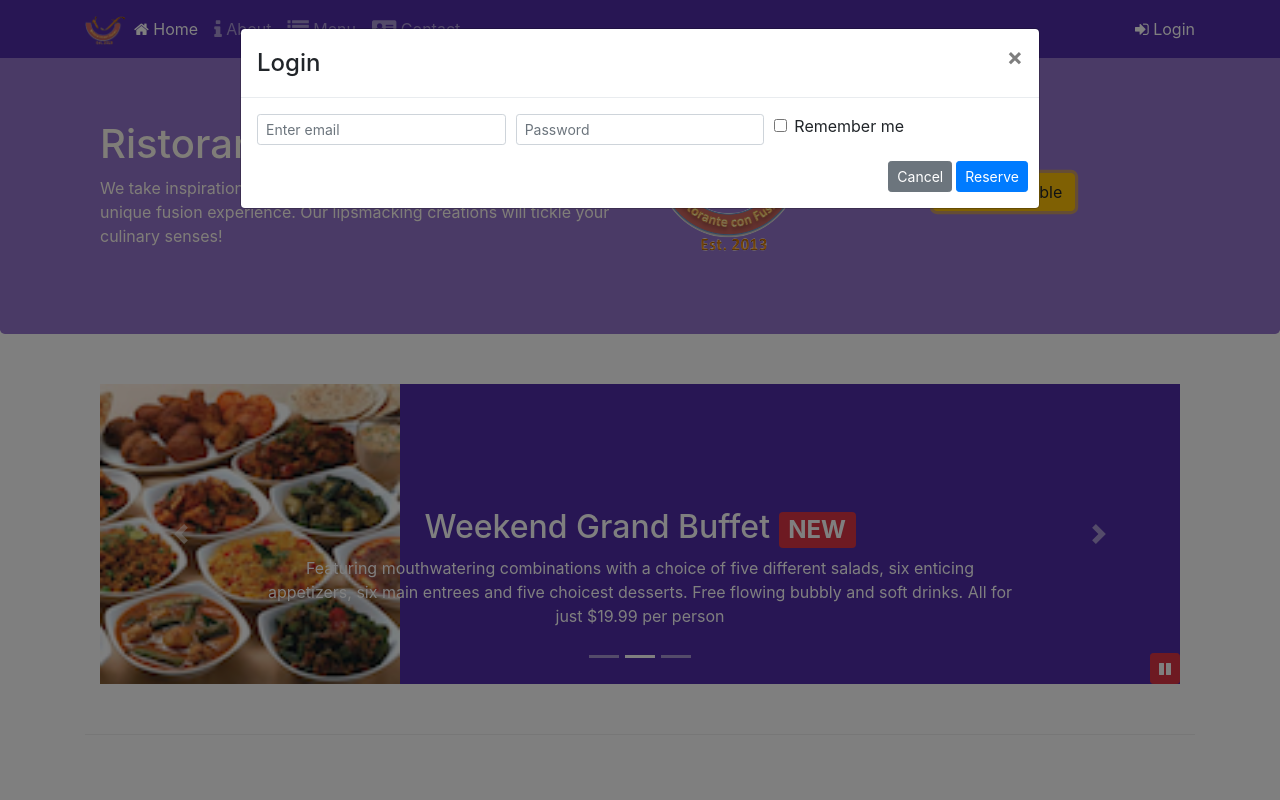
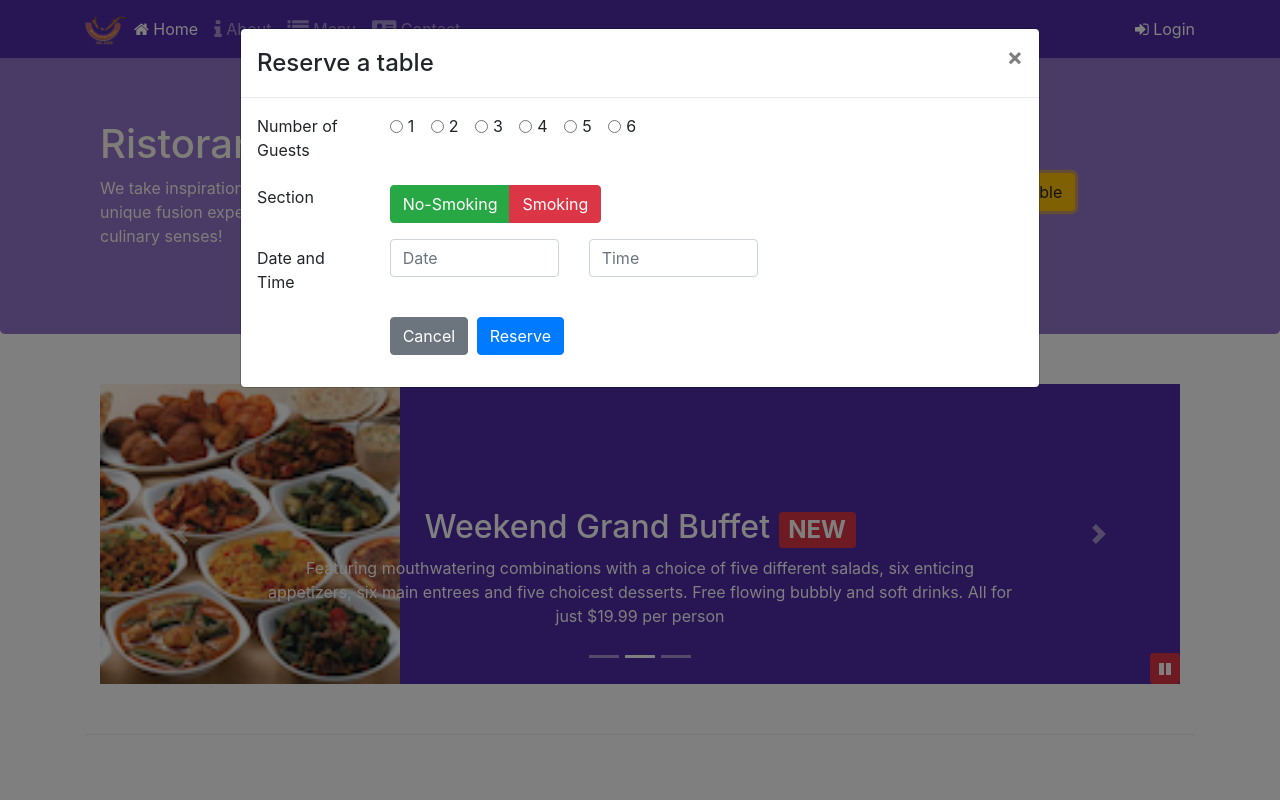
Before and after one commit to Dwightu/BootStrap, a website: page index.html in a window 1280 px wide. Both pictures are taken after a click on the button "Reserve a table". Shown: the top 800 px of the page. Drawn offline with nearby package versions, Linux system fonts and the light colour scheme.

Commit message:
deployment

```diff
--- a/css/styles-old.css
+++ b/css/styles-old.css
@@ -17,7 +17,7 @@
 }
 
 .jumbotron{
-    paddind:70px 30px 70px 30px;
+    padding:70px 30px 70px 30px;
     margin:0px auto;
     background: #9575cd;
     color: #ffffff
--- a/css/styles.scss
+++ b/css/styles.scss
@@ -76,3 +76,21 @@ body{
     position: absolute;
     bottom: 0px;
 }
+
+#Reserve{
+    .modal-header{
+        background-color: $background-dark;
+    }
+}
+
+.modal-title{
+    color:$lt-gray ;
+}
+
+.close{
+    color: $lt-gray;
+}
+
+.modal-body{
+    background-color: $background-pale;
+}
--- a/index.html
+++ b/index.html
@@ -35,52 +35,90 @@
                                 class="fa fa-address-card fa-lg"></span> Contact</a></li>
                 </ul>
                 <span class="navbar-text">
-                    <a data-toggle="modal" data-target="#loginModal">
+                    <a id="login">
+                        <!-- <a data-toggle="modal" id="loginModal" data-target="#loginModal"></a> -->
                         <span class="fa fa-sign-in"></span> Login</a>
                 </span>
             </div>
         </div>
     </nav>
+
     <div id="Reserve" class="modal fade" role="dialog">
         <div class="modal-dialog modal-lg" role="content">
             <!-- Modal content-->
             <div class="modal-content">
                 <div class="modal-header">
-                    <h4 class="modal-title">Login </h4>
+                    <h4 class="modal-title">Reserve a table </h4>
                     <button type="button" class="close" data-dismiss="modal">&times;</button>
                 </div>
                 <div class="modal-body">
-                    <form>
-                        <div class="form-row">
-                            <div class="form-group col-sm-4">
-                                <label class="sr-only" for="exampleInputEmail3">Email address</label>
-                                <input type="email" class="form-control form-control-sm mr-1" id="exampleInputEmail3"
-                                    placeholder="Enter email">
+                    <dl class="row">
+                        <legend class="col-form-label col-sm-2 pt-0">Number of Guests</legend>
+                        <div class="col-sm-6">
+                            <div class="form-check form-check-inline">
+                                <input class="form-check-input" type="radio" name="inlineRadioOptions"
+                                    id="inlineRadio1" value="option1">
+                                <label class="form-check-label" for="inlineRadio1">1</label>
                             </div>
-                            <div class="form-group col-sm-4">
-                                <label class="sr-only" for="exampleInputPassword3">Password</label>
-                                <input type="password" class="form-control form-control-sm mr-1"
-                                    id="exampleInputPassword3" placeholder="Password">
+                            <div class="form-check form-check-inline">
+                                <input class="form-check-input" type="radio" name="inlineRadioOptions"
+                                    id="inlineRadio2" value="option2">
+                                <label class="form-check-label" for="inlineRadio2">2</label>
                             </div>
-                            <div class="col-sm-auto">
-                                <div class="form-check">
-                                    <input class="form-check-input" type="checkbox">
-                                    <label class="form-check-label"> Remember me
-                                    </label>
-                                </div>
+                            <div class="form-check form-check-inline">
+                                <input class="form-check-input" type="radio" name="inlineRadioOptions"
+                                    id="inlineRadio2" value="option2">
+                                <label class="form-check-label" for="inlineRadio2">3</label>
+                            </div>
+                            <div class="form-check form-check-inline">
+                                <input class="form-check-input" type="radio" name="inlineRadioOptions"
+                                    id="inlineRadio2" value="option2">
+                                <label class="form-check-label" for="inlineRadio2">4</label>
+                            </div>
+                            <div class="form-check form-check-inline">
+                                <input class="form-check-input" type="radio" name="inlineRadioOptions"
+                                    id="inlineRadio2" value="option2">
+                                <label class="form-check-label" for="inlineRadio2">5</label>
+                            </div>
+                            <div class="form-check form-check-inline">
+                                <input class="form-check-input" type="radio" name="inlineRadioOptions"
+                                    id="inlineRadio2" value="option2">
+                                <label class="form-check-label" for="inlineRadio2">6</label>
                             </div>
                         </div>
-                        <div class="form-row">
-                            <button type="button" class="btn btn-secondary btn-sm ml-auto"
-                                data-dismiss="modal">Cancel</button>
-                            <button type="submit" class="btn btn-primary btn-sm ml-1">Reserve</button>
+                    </dl>
+                    <div class="form-group row">
+                        <label class="col-form-label col-sm-2 pt-0">Section                    </label>
+                        <div class="btn-group btn-group-toggle col-sm-6" data-toggle="buttons">
+                            <!-- <button type="button" class="btn btn-success">No-Smoking</button>
+                            <button type="button" class="btn btn-danger">Smoking</button> -->
+                            <label class="btn btn-secondary btn-success">
+                              <input type="radio" name="options" id="option1" autocomplete="off" checked> No-Smoking
+                            </label>
+                            <label class="btn btn-secondary btn-danger">
+                              <input type="radio" name="options" id="option2" autocomplete="off"> Smoking
+                            </label>
                         </div>
-                        <!-- <div class="form-row">
-                            <button type="button" class="btn btn-secondary btn-sm ml-auto"
-                                data-dismiss="modal">Cancel</button>
-                            <button type="submit" class="btn btn-primary btn-sm ml-1">Sign in</button>
-                        </div> -->
-                    </form>
+                    </div>
+                    <div class="form-group row">
+                        <label for="telnum" class="col-12 col-md-2 col-form-label">Date and Time</label>
+                        <div class="col-6 col-md-3">
+                            <input type="tel" class="form-control" id="date" name="date" placeholder="Date">
+                        </div>
+                        <div class="col-6 col-md-3">
+                            <input type="tel" class="form-control" id="time" name="time" placeholder="Time">
+                        </div>
+                    </div>
+                    <div class="form-group row">
+                        <div class="offset-md-2 col-md-10">
+
+                                <button type="button" class="btn btn-secondary ml-auto"
+                                    data-dismiss="modal">Cancel</button>
+                                <button type="submit" class="btn btn-primary ml-1">Reserve</button>
+
+                        </div>
+                    </div>
+
                 </div>
             </div>
         </div>
@@ -254,7 +292,8 @@
                 </div>
                 <div class="col-12 col-sm-3 align-items-center align-self-center">
                     <!-- Button trigger modal -->
-                    <button type="button" class="btn btn-warning" data-toggle="modal" data-target="#Reserve">
+                    <!-- <button type="button" id="ReserveBtn" class="btn btn-warning" data-toggle="modal" data-target="#Reserve"> -->
+                        <button type="button" id="ReserveBtn" class="btn btn-warning">
                         Reserve a table</button>
                     <!-- <a role="buttom" href="#Reserve" class="btn btn-block nav-link btn-warning" data-toggle="tooltip"
                         data-html="true" title="Or Call Us at <br><strong>+852 12345678</strong>"
@@ -511,20 +550,25 @@
     <script src="node_modules/bootstrap/dist/js/bootstrap.min.js"></script>
     <script>
         $(document).ready(function () {
-            $("#mycarousel").carousel({ interval: 1000 });
+            $("#mycarousel").carousel({ interval: 10000 });
             $("#carouselButton").click(function () {
                 if($('#carouselButton').children('span').hasClass('fa-pause')){
                     $('#mycarousel').carousel('pause');
-                    $('#carouselButton').children('span').removeClass('fa-pause')
-                    $('#carouselButton').children('span').addClass('fa-play')
+                    $('#carouselButton').children('span').removeClass('fa-pause');
+                    $('#carouselButton').children('span').addClass('fa-play');
                 }
                 else{
                     $('#mycarousel').carousel('cycle');
-                    $('#carouselButton').children('span').removeClass('fa-play')
-                    $('#carouselButton').children('span').addClass('fa-pause')
+                    $('#carouselButton').children('span').removeClass('fa-play');
+                    $('#carouselButton').children('span').addClass('fa-pause');
                 }
             });
-
+            $("#ReserveBtn").click(function(){
+                $("#Reserve").modal('show');
+            });
+            $("#login").click(function(){
+                $("#loginModal").modal('show');
+            });
         });
     </script>
     <!-- <script>
--- a/package.json
+++ b/package.json
@@ -2,6 +2,7 @@
   "name": "confusion",
   "version": "1.0.0",
   "description": "This is a website for Ristorante Con Fusion",
+  "homepage": "https://dwightu.github.io/BootStrap/",
   "main": "index.html",
   "scripts": {
     "start": "npm run lite",
```
Also changed, not shown: css/styles.css, 2 other files.
